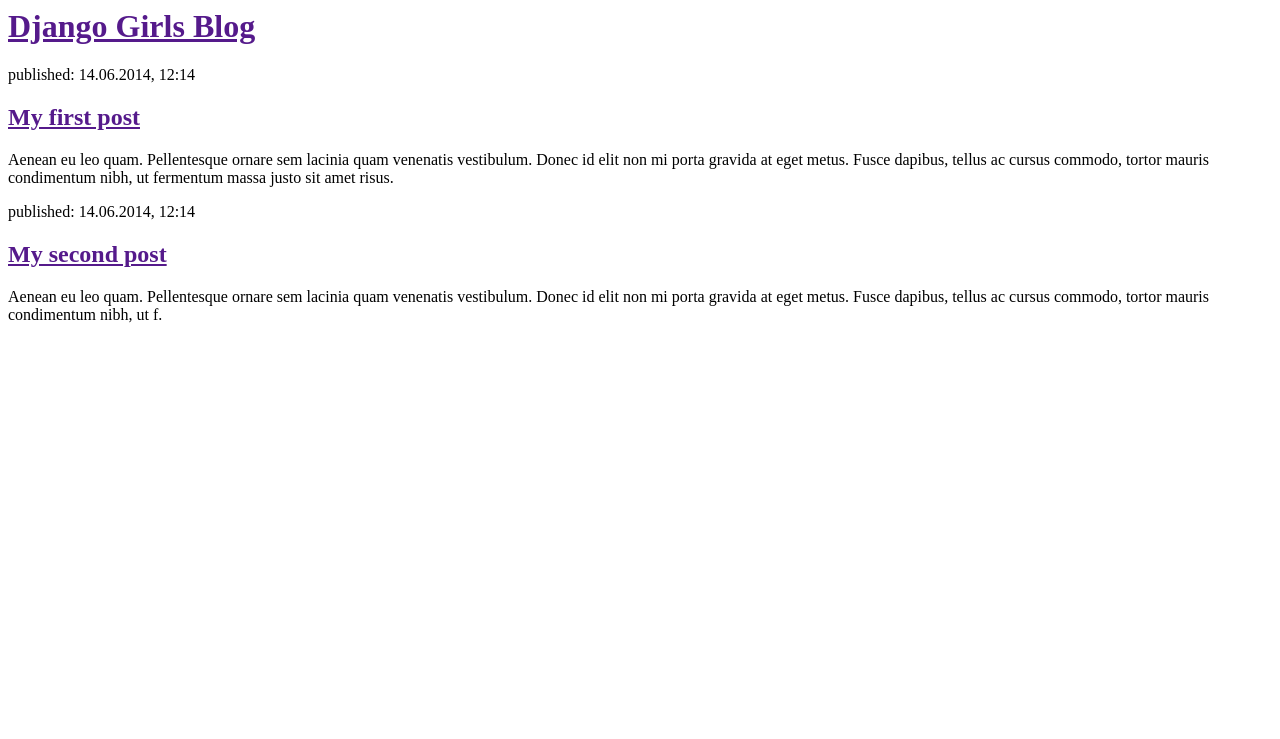
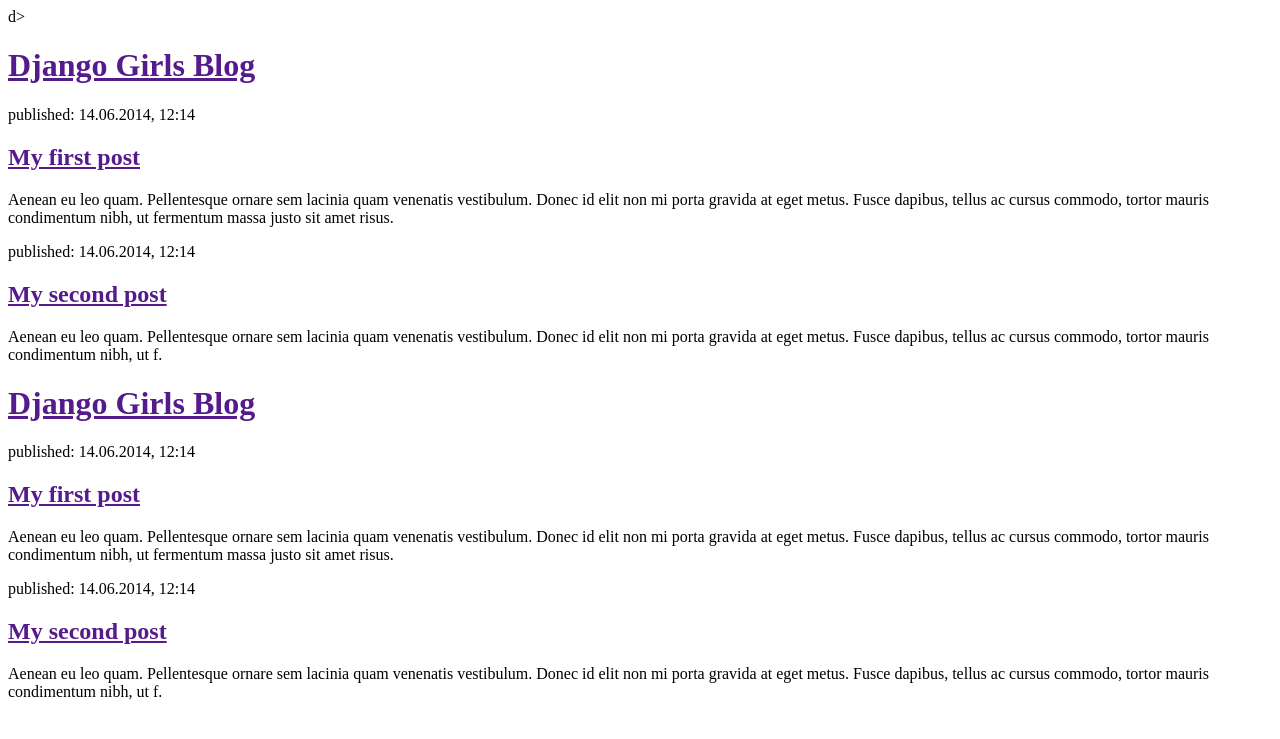
Before and after one commit to hira64/my-first-blog, a Django app: page / in a window 1280 px wide. Shown: the top 739 px of the page. Run offline with Django 3.2, Linux system fonts and the light colour scheme.

Commit message:
Added template

```diff
--- a/blog/templates/blog/post_list.html
+++ b/blog/templates/blog/post_list.html
@@ -1,4 +1,48 @@
-<html>
+
+
+
+
+
+
+
+
+
+
+
+
+
+
+
+
+
+
+
+
+
+
+
+
+d>
+        <title>Django Girls blog</title>
+    </head>
+    <body>
+        <div>
+            <h1><a href="">Django Girls Blog</a></h1>
+        </div>
+
+        <div>
+            <p>published: 14.06.2014, 12:14</p>
+            <h2><a href="">My first post</a></h2>
+            <p>Aenean eu leo quam. Pellentesque ornare sem lacinia quam venenatis vestibulum. Donec id elit non mi porta gravida at eget metus. Fusce dapibus, tellus ac cursus commodo, tortor mauris condimentum nibh, ut fermentum massa justo sit amet risus.</p>
+        </div>
+
+        <div>
+            <p>published: 14.06.2014, 12:14</p>
+            <h2><a href="">My second post</a></h2>
+            <p>Aenean eu leo quam. Pellentesque ornare sem lacinia quam venenatis vestibulum. Donec id elit non mi porta gravida at eget metus. Fusce dapibus, tellus ac cursus commodo, tortor mauris condimentum nibh, ut f.</p>
+        </div>
+    </body>
+</html><html>
     <head>
         <title>Django Girls blog</title>
     </head>
@@ -18,5 +62,14 @@
             <h2><a href="">My second post</a></h2>
             <p>Aenean eu leo quam. Pellentesque ornare sem lacinia quam venenatis vestibulum. Donec id elit non mi porta gravida at eget metus. Fusce dapibus, tellus ac cursus commodo, tortor mauris condimentum nibh, ut f.</p>
         </div>
+
+{% for post in posts %}
+    <div>
+        <p>published: {{ post.published_date }}</p>
+        <h1><a href="">{{ post.title }}</a></h1>
+        <p>{{ post.text|linebreaks }}</p>
+    </div>
+{% endfor %}
+
     </body>
 </html>
```
